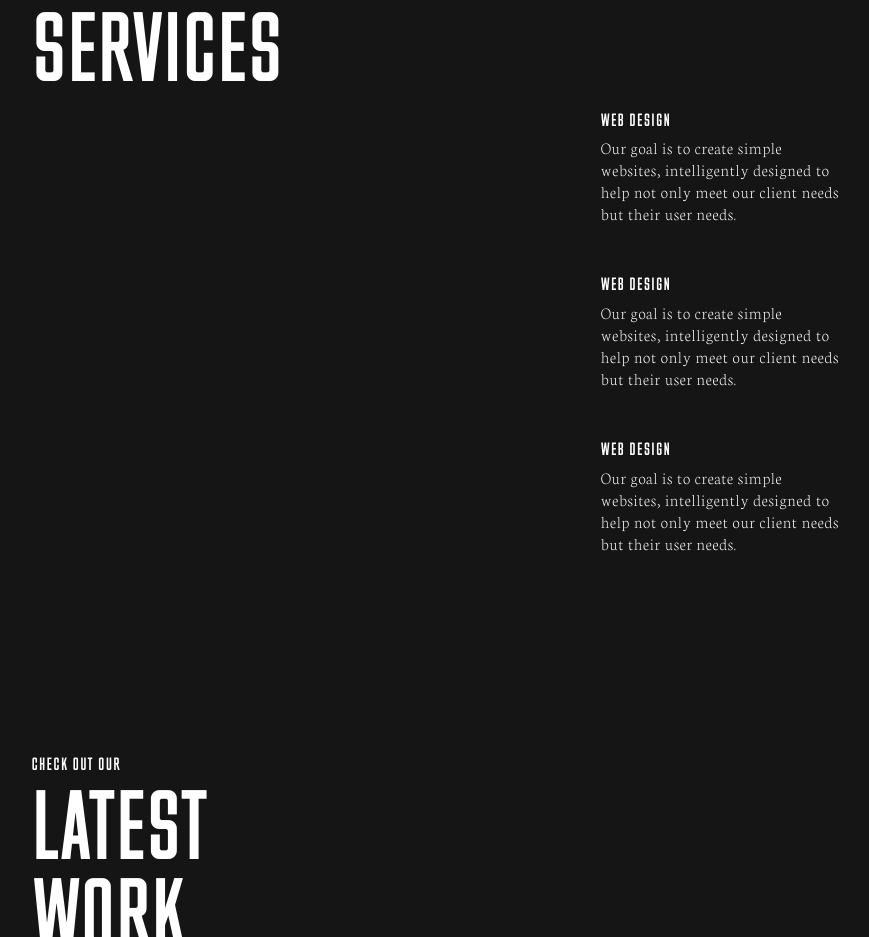
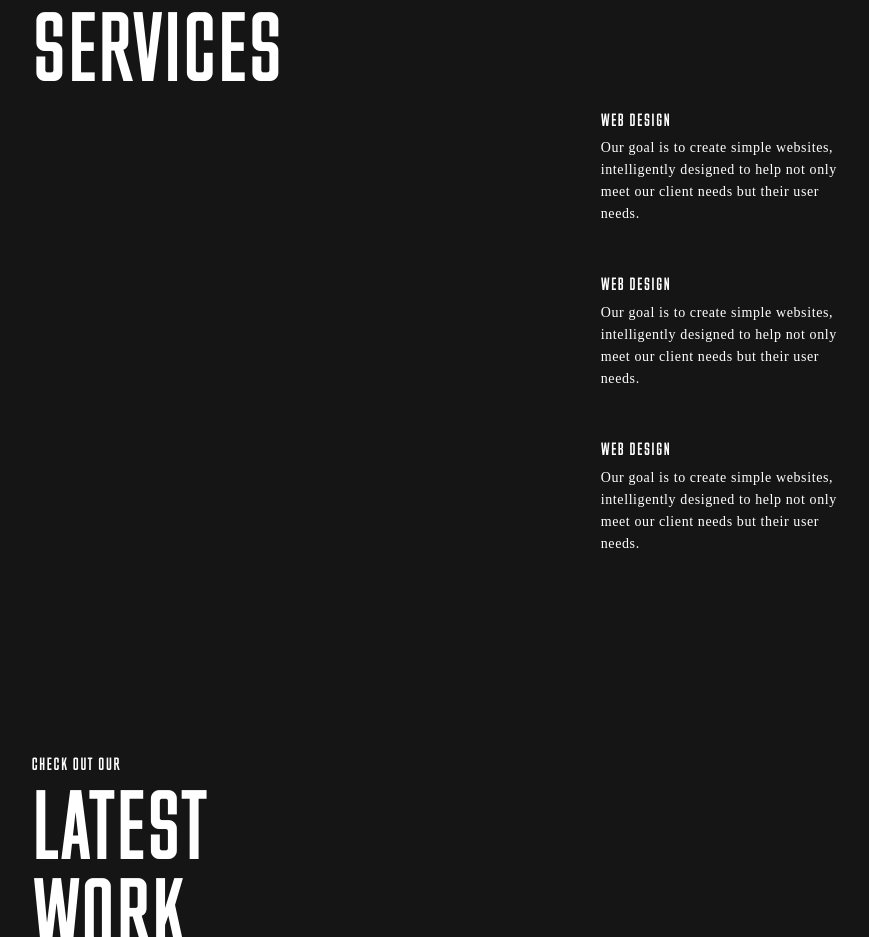
Before and after one commit to StephenKieran/SK, a plain HTML site: page index.html in a window 1280 px wide. Shown: the part 1074-2011 px from the top of the page, without its empty margins (91-960 px from the left). Drawn offline with Linux system fonts and the light colour scheme.

Commit message:
Type change to Droid

```diff
--- a/css/index.css
+++ b/css/index.css
@@ -39,11 +39,11 @@ h4 {
   font-weight: normal;
 }
 p {
-  font-size: 17px;
+  font-size: 14px;
   color: white;
   font-weight: 200;
   margin: 0;
-  font-family: 'Neuton', serif;
+  font-family: 'Droid Serif', serif;
   line-height: 22px;
   letter-spacing: 0.6px;
 }
```
